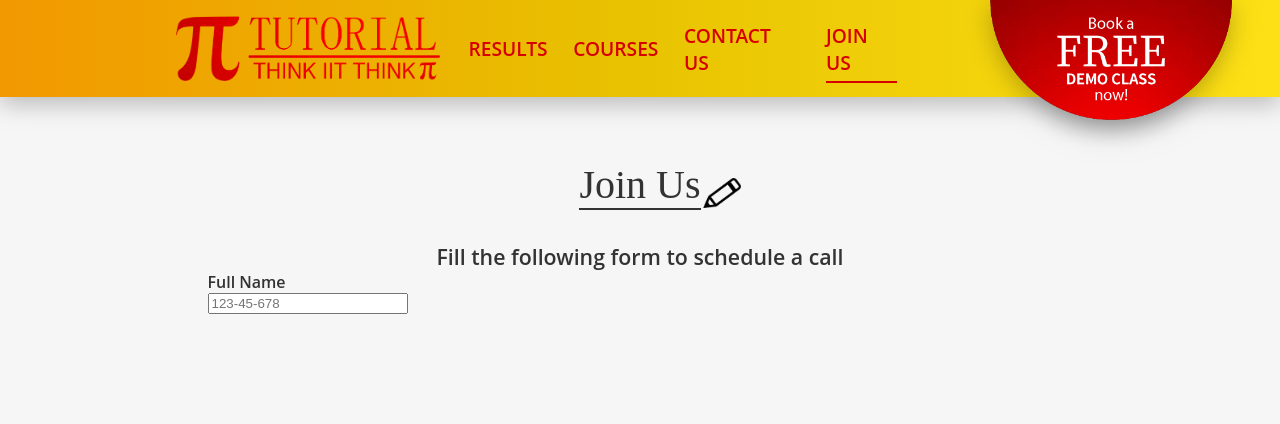
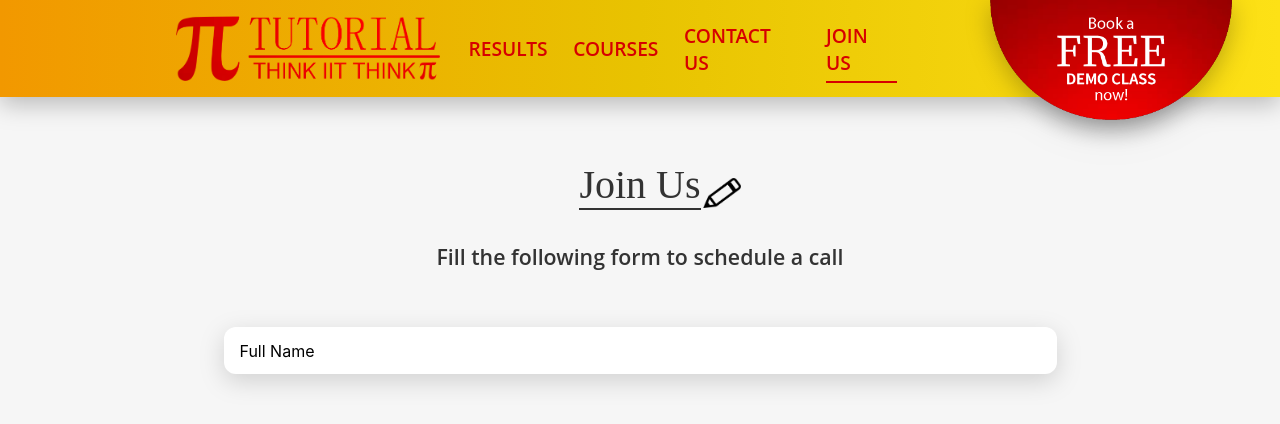
Before and after one commit to DeveloperDowny/pitutorial, a Next.js app: page /join-us in a window 1280 px wide. Shown: the top 424 px of the page. Built offline with nearby package versions, Linux system fonts and the light colour scheme; a web font is replaced by a local one.

Commit message:
before refactoring input field

```diff
--- a/package.json
+++ b/package.json
@@ -9,6 +9,7 @@
     "lint": "next lint"
   },
   "dependencies": {
+    "gsap": "^3.10.4",
     "material-ui-form": "^1.0.0-alpha.26",
     "next": "12.1.6",
     "react": "18.1.0",
--- a/pages/join-us.jsx
+++ b/pages/join-us.jsx
@@ -1,6 +1,19 @@
 import { Heading1, InputField, Navbar2 as Navbar } from "../src/components";
+import { useRef, useState, useEffect } from "react";
+import gsap from "gsap";
 
 const JoinUs = () => {
+  let labelRef = useRef(null);
+  const [fullName, setFullName] = useState("");
+  // let inRef = useRef(null);
+  // const [postData, setPostData] = useState({
+  //   full_name: "",
+  //   phone_no: "",
+  //   email_add: "",
+  //   wantToApplyAs: "",
+  // });
+  let tween;
+
   return (
     <div>
       <Navbar whichActive={"join_us"} />
@@ -9,10 +22,26 @@ const JoinUs = () => {
           <div>
             <Heading1 title={"Join Us"} />
           </div>
-          <p className="pTextSmall">
+          <p
+            style={{
+              marginBottom: "2.5rem",
+            }}
+            className="pTextSmall"
+          >
             Fill the following form to schedule a call
           </p>
-          <InputField title={"Full Name"} />
+          {/* <InputField title={"Full Name"} /> */}
+
+          <InputField
+            ph={"Full Name"}
+            propName={"full_name"}
+            labelRef={labelRef}
+            tween={tween}
+            setPostData={setFullName}
+            postData={fullName}
+          />
+
+          <p>{fullName}</p>
           {/* <InputField />
           <InputField />
           <InputField /> */}
--- a/src/components/InputField/InputField.jsx
+++ b/src/components/InputField/InputField.jsx
@@ -1,18 +1,155 @@
-import React from "react";
+import { useEffect } from "react";
+import gsap, { shuffle } from "gsap";
 
-const InputField = ({ title }) => {
+const InputField = ({
+  labelRef,
+  tween,
+  setPostData,
+  postData,
+  ph,
+  propName,
+}) => {
+  // const [played, setplayed] = useState(false)
+  // let isReversed = false;
+  // let decider = "10";
+  // useEffect(() => {
+  //   tween = gsap.to(labelRef.current, {
+  //     y: "-3rem",
+  //     scale: "1.3",
+  //     //perfect for page load
+
+  //     duration: 0.1,
+  //     // opacity: 1,
+  //     // scale: 5,
+  //     // ease: "back",
+  //   });
+
+  //   tween.pause();
+  // });
+
   return (
-    <div className="flexCenter" style={{ alignItems: "flex-start" }}>
-      <p className="form__pText">{title}</p>
+    <div
+      style={{
+        display: "flex",
+        justifyContent: "center",
+        flexDirection: "column",
+        position: "relative",
+      }}
+    >
+      <p
+        ref={labelRef}
+        id="temp"
+        style={{
+          zIndex: "9",
+          textAlign: "center",
+          position: "absolute",
+          top: "0.9rem",
+          left: "2rem",
+        }}
+        onClick={(e) => {
+          gsap.to(labelRef.current, {
+            y: "-3rem",
+            scale: "1.3",
+            //perfect for page load
+
+            duration: 0.1,
+            // opacity: 1,
+            // scale: 5,
+            // ease: "back",
+          });
+          document.getElementsByTagName("input")[0].focus();
+          // if (decider === "10") {
+          //   // tween.play();
+          //   gsap.to(labelRef.current, {
+          //     y: "-3rem",
+          //     scale: "1.3",
+          //     //perfect for page load
+
+          //     duration: 0.1,
+          //     // opacity: 1,
+          //     // scale: 5,
+          //     // ease: "back",
+          //   });
+          //   document.getElementsByTagName("input")[0].focus();
+          //   decider = "00";
+          // }
+          // if (!isReversed) {
+          //   // shouldPlay = false;
+          //   // console.log(shouldPlay);
+          //   tween.play();
+          //   document.getElementsByTagName("input")[0].focus();
+          // }
+        }}
+      >
+        {ph}
+      </p>
+
       <input
-        style={{ width: "200px" }}
-        type="tel"
-        id="phone"
-        name="phone"
-        placeholder="123-45-678"
-        pattern="[0-9]{3}-[0-9]{2}-[0-9]{3}"
+        onBlur={(e) => {
+          // console.log(shouldPlay);
+          if (e.target.value == "") {
+            console.log("reversed");
+            // tween =
+            gsap.to(labelRef.current, {
+              y: "0",
+              scale: "1",
+              //perfect for page load
+
+              duration: 0.1,
+              // opacity: 1,
+              // scale: 5,
+              // ease: "back",
+            });
+            // tween.reverse();
+            // decider = "11";
+          }
+        }}
+        // ref={inRef}
+        onClick={(e) => {
+          gsap.to(labelRef.current, {
+            y: "-3rem",
+            scale: "1.3",
+            //perfect for page load
+
+            duration: 0.1,
+            // opacity: 1,
+            // scale: 5,
+            // ease: "back",
+          });
+          // if (decider === "10" || decider === "11") {
+          //   // tween.play();
+          //   gsap.to(labelRef.current, {
+          //     y: "-3rem",
+          //     scale: "1.3",
+          //     //perfect for page load
+
+          //     duration: 0.1,
+          //     // opacity: 1,
+          //     // scale: 5,
+          //     // ease: "back",
+          //   });
+          //   // decider = "00";
+          //   // document.getElementsByTagName("input")[0].focus();
+          // }
+        }}
+        // placeholder="ph"
+        onChange={(e) => {
+          // shouldPlay = false;
+          setPostData(e.target.value);
+        }}
       />
     </div>
+    // <div className="flexCenter" style={{ alignItems: "flex-start" }}>
+    //   <p className="form__pText">{title}</p>
+    //   <input
+    //     style={{ width: "200px" }}
+    //     type="tel"
+    //     id="phone"
+    //     name="phone"
+    //     placeholder="123-45-678"
+    //     pattern="[0-9]{3}-[0-9]{2}-[0-9]{3}"
+    //   />
+    // </div>
   );
 };
 
--- a/styles/globals.css
+++ b/styles/globals.css
@@ -2,9 +2,11 @@
 
 :root {
   --dropShadow: drop-shadow(0 7px 12px rgba(0, 0, 0, 0.25));
+  --dropShadowLight: drop-shadow(0 7px 12px rgba(0, 0, 0, 0.15));
   --primaryColor: #D60000;
   ---offWhite: #F6F6F6;
   --blackAlternate: #333;
+  --smallBorderRadius: .75rem;
 }
 
 /* Hide scrollbar for Chrome, Safari and Opera */
@@ -117,3 +119,26 @@ color: var(--blackAlternate);
 .munderline {
   background: var(--blackAlternate);
 }
+
+input {
+  padding: 1rem;
+  margin: 1rem;
+  /* z-index: -1; */
+  /* margin: 5rem; */
+  border-radius: var(--smallBorderRadius);
+  border: 0;
+  filter: var(--dropShadowLight);
+  outline: none;
+  /* transition: outline 5s ease-in; */
+  /* transition: 2s; */
+}
+
+input:focus {
+  /* background: rgba(225, 115, 255, 0.5); */
+
+  /* border: 0; */
+  /* /* outline: 3px solid #BFDEFF; */
+  /* border: 4px solid #80BDFF; */
+  outline: 3px solid #80BDFF;
+  /* outline-offset: 3px; */
+}
```
Also changed, not shown: cmp.jsx (added, +84 -0 lines), 2 other files (tests, documents, lock files or other folders). Lines whose indentation alone changed are shown as unchanged.
